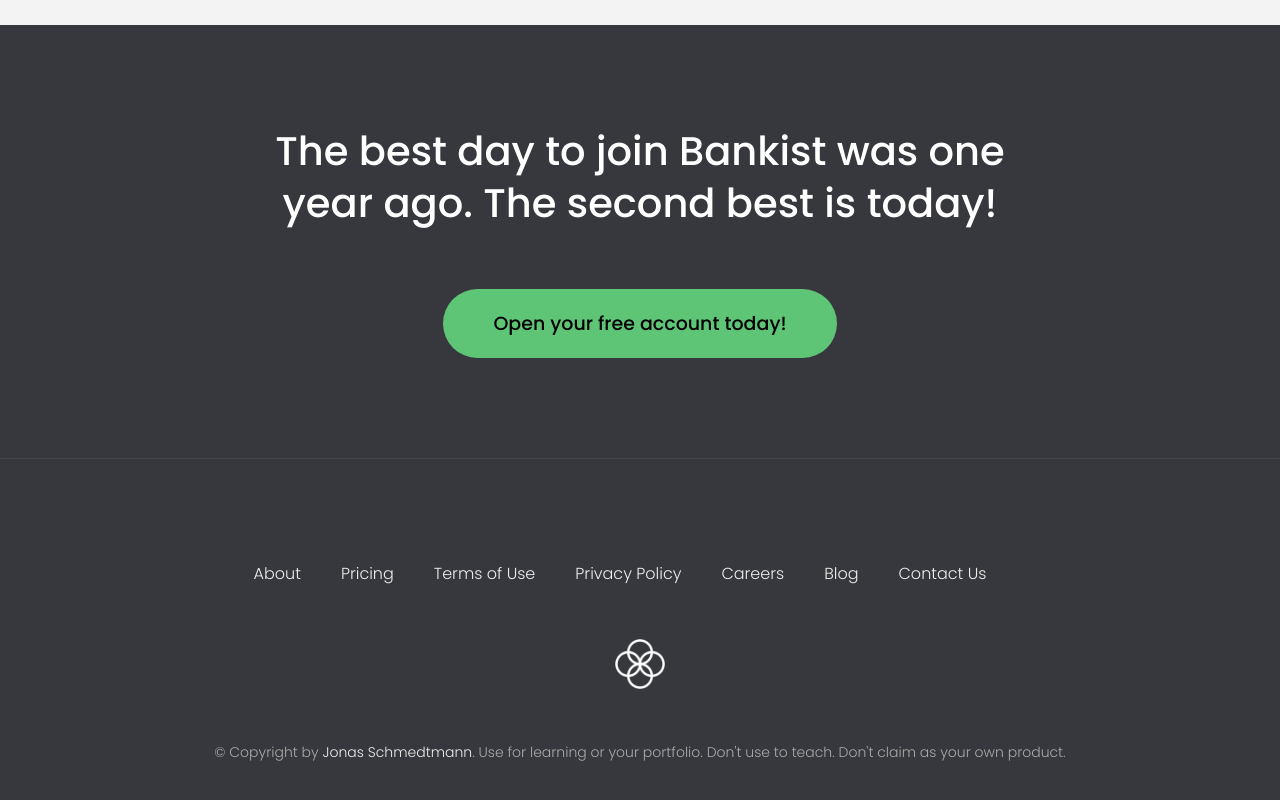
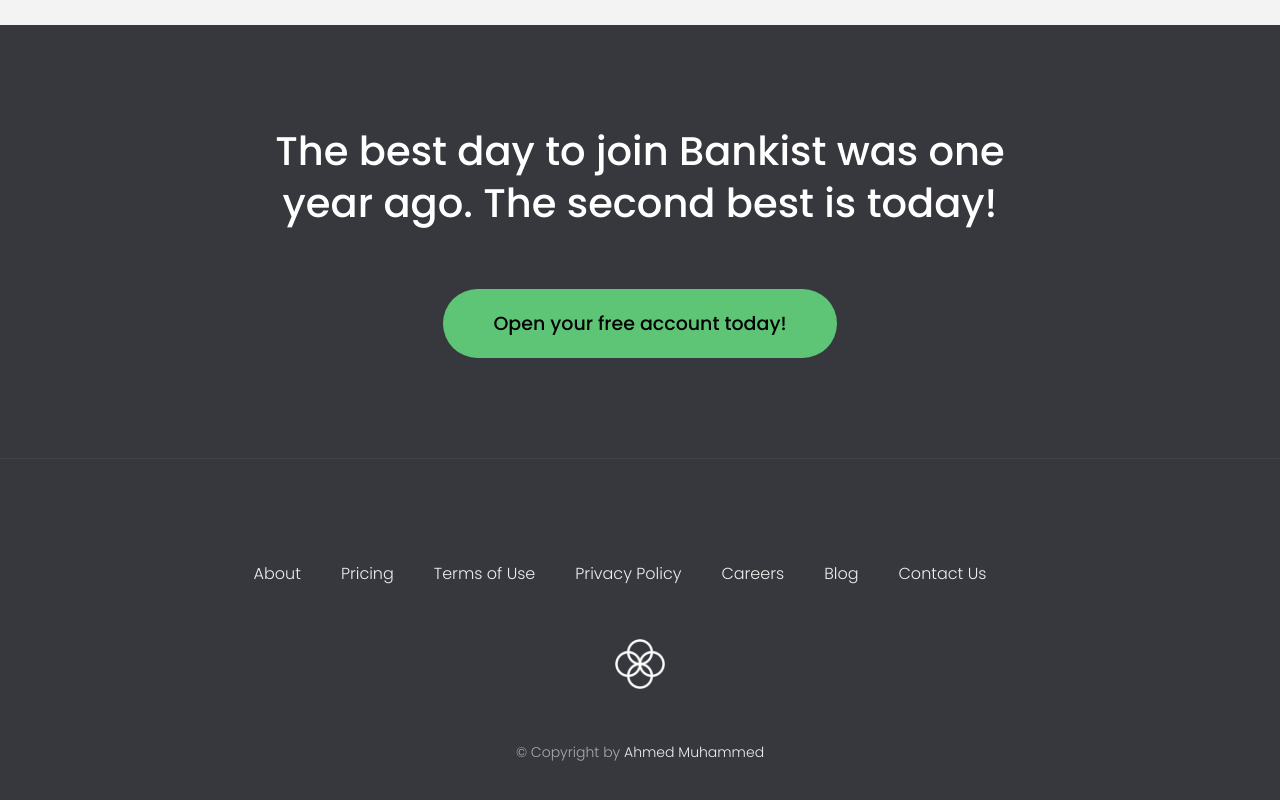
Before and after one commit to AhmedMuhvip/Bankist-Website, a plain HTML site: page index.html in a window 1280 px wide. Shown: the part 4171-4971 px from the top of the page. Drawn offline with Linux system fonts and the light colour scheme.

Commit message:
End the Project

```diff
--- a/index.html
+++ b/index.html
@@ -9,6 +9,7 @@
 
   <link href="https://fonts.googleapis.com/css?family=Poppins:300,400,500,600&display=swap" rel="stylesheet" />
   <link rel="stylesheet" href="style.css" />
+
   <title>Bankist | When Banking meets Minimalist</title>
   <script defer src="script.js"></script>
 
@@ -292,9 +293,7 @@
     <img src="img/icon.png" alt="Logo" class="footer__logo" />
     <p class="footer__copyright">
       &copy; Copyright by
-      <a class="footer__link twitter-link" target="_blank" href="https://twitter.com/jonasschmedtman">Jonas
-        Schmedtmann</a>. Use for learning or your portfolio. Don't use to teach. Don't claim
-      as your own product.
+      <a class="footer__link twitter-link" target="_blank" href="https://x.com/A7med_Muhammed0">Ahmed Muhammed</a>
     </p>
   </footer>
 
```
